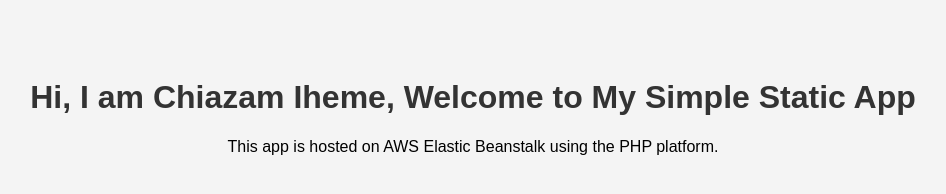
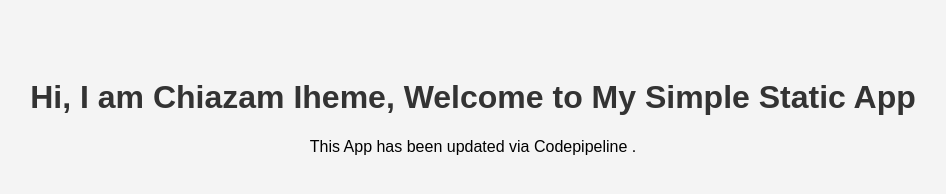
Before and after one commit to Azamcloudspace/eb-cicd, a plain HTML site: page index.html in a window 1280 px wide. Shown: the whole page, without its empty margins (167-1113 px from the left). Drawn offline with Linux system fonts and the light colour scheme.

Commit message:
Update index.html

```diff
--- a/index.html
+++ b/index.html
@@ -7,7 +7,7 @@
 </head>
 <body>
   <h1>Hi, I am Chiazam Iheme, Welcome to My Simple Static App</h1>
-  <p>This app is hosted on AWS Elastic Beanstalk using the PHP platform.</p>
+  <p>This App has been updated via Codepipeline .</p>
   <script src="script.js"></script>
 </body>
 </html>
```
